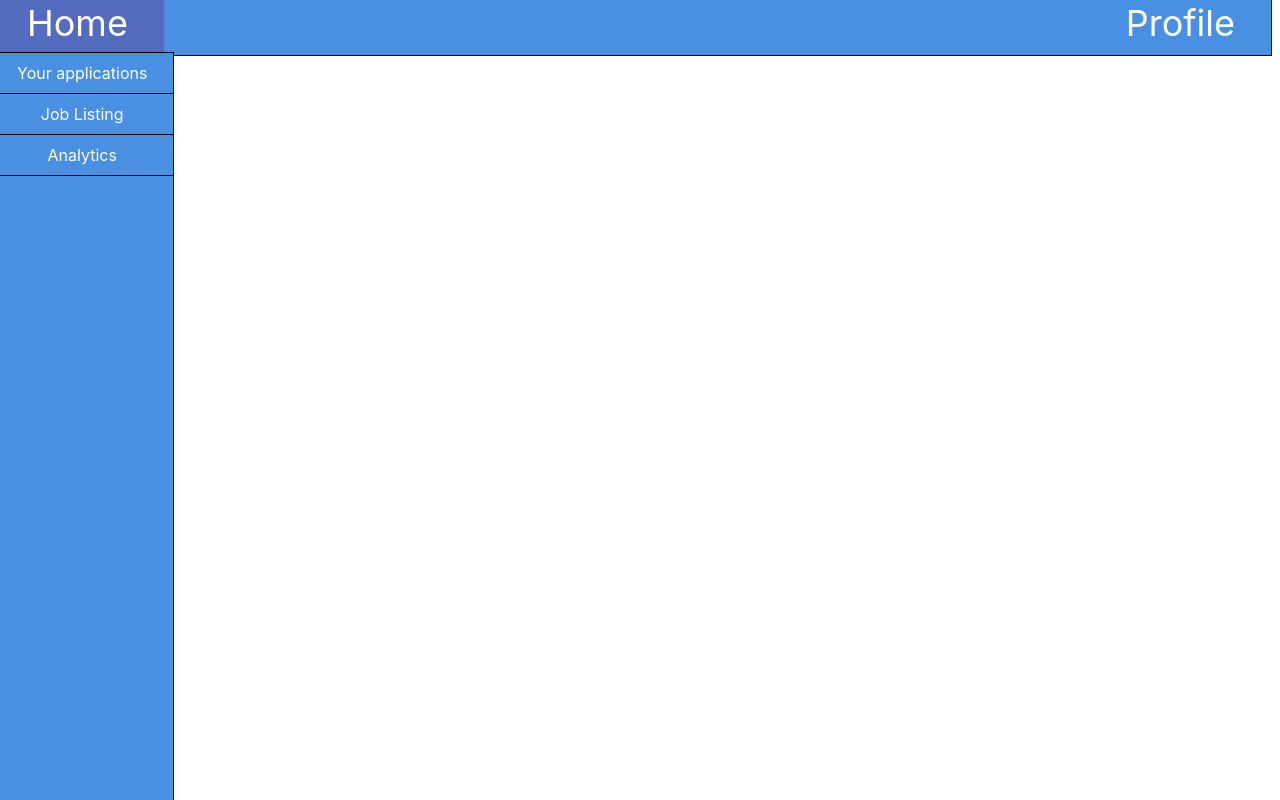
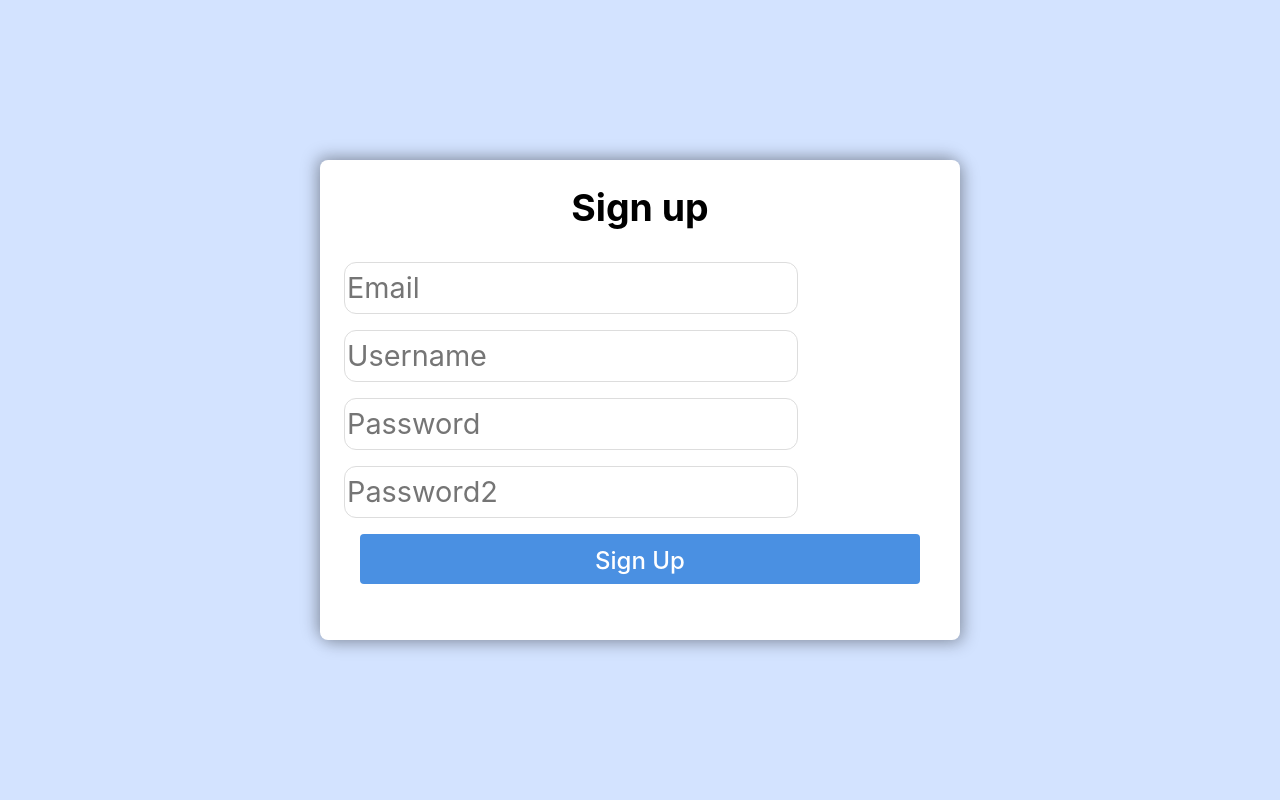
Before and after one commit to Panfi98/BrainsFrontend, a React (Vite) app: page /signup in a window 1280 px wide. Built offline with nearby package versions, Linux system fonts and the light colour scheme.

Commit message:
Sign up/daniil (#3)
* outlined the structure of the sign-up page, and introduced logic

* added password protection feature

* sign up works

* added css

```diff
--- a/src/App.jsx
+++ b/src/App.jsx
@@ -13,6 +13,7 @@ import StageSkillsInfo from './Components/CVmaker/StageSkillsInfo.jsx';
 import StageExperienceInfo from './Components/CVmaker/StageExperienceInfo.jsx';
 import StageCertificationInfo from './Components/CVmaker/StageCertificationInfo.jsx';
 import Profile from './Components/ProfilePage/Profile.jsx';
+import {SignUp} from "./Components/Authorization/SignUp.jsx";
 
 function App() {
   const location = useLocation();
@@ -20,10 +21,11 @@ function App() {
   return (
     <AuthProvider>
       <div className="grid-container">
-        {(location.pathname !== "/login" && location.pathname !== "/") && <Navbar />}
+        {(location.pathname !== "/login" && location.pathname !== "/" && location.pathname !== "/signup") && <Navbar />}
           <Routes>
             <Route path="/" element={<FirstPage />}/>
             <Route path="/login" element={<Login />}/>
+            <Route path="/signup" element={<SignUp/>}/>
             <Route path="/profile" element={<Profile />}/>
             <Route path="/dashboard" element={<Dashboard />}/>
             <Route path="/your-applications" element={<YourApplications />}/>
--- a/src/Components/Authorization/Login.css
+++ b/src/Components/Authorization/Login.css
@@ -22,9 +22,9 @@
     top: 25%;
     transform: translate(-50%, -50%);
     box-shadow: 4px 4px 16px #00000040,
-                -4px -4px 16px #00000040;
+    -4px -4px 16px #00000040;
     font-weight: 500;
-            }
+}
 
 .login input {
     width: 638px;
--- /dev/null
+++ b/src/Components/Authorization/SignUp.css
@@ -0,0 +1,84 @@
+.signup-container{
+    width: 100dvw;
+    height: 100dvh;
+    background-color: #D3E3FF;
+    font-size: 2rem;
+}
+
+.signup {
+    background-color: #ffffff;
+    border-radius: 0.5rem;
+    display: flex;
+    flex-direction: column;
+    align-items: center;
+    justify-content: center;
+    position:absolute;
+    gap: 1rem;
+    left:50%;
+    top:25%;
+    transform:translate(-50%,-50%);
+    box-shadow: 4px 4px 16px #00000040,
+    -4px -4px 16px #00000040;
+}
+
+.signup input {
+    margin-top: 1rem;
+    width: 35dvw;
+    height: 6dvh;
+    border: 1px solid #ddd;
+    border-radius: 12px;
+    font-size: 1.8rem;
+    transition: border-color 0.2s ease-in-out;
+    text-transform: capitalize;
+}
+
+.text-input input:focus {
+    outline: none;
+    border-color: #4a90e2;
+    box-shadow: 0 0 0 2px rgba(74, 144, 226, 0.2);
+}
+
+.signup button {
+    background-color: #4a90e2;
+    margin: 1rem;
+    color: white;
+    border: none;
+    border-radius: 4px;
+    padding: 12px;
+    width: 70dvh;
+    height: 50px;
+    font-size: 24px;
+    font-weight: 500;
+    cursor: pointer;
+    transition: background-color 0.2s ease;
+}
+
+.signup button:hover {
+    background-color: #3a7bc8;
+}
+
+.signup button:active {
+    background-color: #2d6db5;
+}
+
+
+/* For landscape orientation (width > height) */
+@media (orientation: landscape) {
+    .signup {
+        width: 50dvw;
+        height: 60dvh;
+        margin: 200px auto;
+    }
+    .signup button {
+
+    }
+}
+
+/* For portrait orientation (height >= width) */
+@media (orientation: portrait) {
+    .signup {
+        width: 80dvw;
+        height: 35dvh;
+        margin: 50px auto;
+    }
+}
--- /dev/null
+++ b/src/Components/Authorization/SignUp.jsx
@@ -0,0 +1,80 @@
+import './SignUp.css'
+import { useNavigate } from "react-router-dom";
+import { useState } from "react";
+import { TextInput } from "../Input Field/TextInput.jsx";
+import { CreateUser } from "../../Fetcher/CreateUser.js";
+
+export function SignUp() {
+    const [newUserData, setNewUserData] = useState({
+        username: "",
+        password: "",
+        password2: "",
+        email: ""
+    });
+    const [isLoading, setIsLoading] = useState(false);
+    const navigate = useNavigate();
+
+    const onChange = (e) => {
+        const { name, value } = e.target;
+        setNewUserData({ ...newUserData, [name]: value });
+    };
+
+    const onSubmit = async (e) => {
+        e.preventDefault();
+
+        if (!newUserData.email || !newUserData.username || !newUserData.password || !newUserData.password2) {
+            alert('Please fill in all fields');
+            return;
+        }
+
+        if (newUserData.password !== newUserData.password2) {
+            alert('Passwords do not match');
+            return;
+        }
+
+        setIsLoading(true);
+        try {
+            const response = await CreateUser(newUserData);
+            if (response.ok) {
+                navigate('/login');
+                console.log('Successfully signed up');
+            }
+        } catch (error) {
+            console.error('Signup error:', error);
+        } finally {
+            setIsLoading(false);
+        }
+    };
+
+    return (
+        <div className='signup-container'>
+            <div className='signup'>
+                <h3>Sign up</h3>
+                <form onSubmit={onSubmit}>
+                    <TextInput label='email' onChange={onChange} value={newUserData.email} />
+                    <TextInput label='username' onChange={onChange} value={newUserData.username} />
+                    <TextInput
+                        label='password'
+                        onChange={onChange}
+                        value={newUserData.password}
+                        type="password"
+                    />
+                    <TextInput
+                        label='password2'
+                        onChange={onChange}
+                        value={newUserData.password2}
+                        type="password"
+                    />
+                    <button
+                        type="submit"
+                        className="signup-button"
+                        disabled={isLoading}
+                    >
+                        {isLoading ? 'Signing up...' : 'Sign Up'}
+                    </button>
+                </form>
+                <div className='signup-footer'></div>
+            </div>
+        </div>
+    );
+}
--- a/src/Components/Input Field/TextInput.jsx
+++ b/src/Components/Input Field/TextInput.jsx
@@ -1,8 +1,8 @@
-export function TextInput({label, value, onChange}) {
+export function TextInput({label, value, onChange, type = 'text'}) {
 
     return (
         <div className={'text-input'}>
-            <input type = 'text'
+            <input type = {type}
             name={label}
             onChange={onChange}
             value={value}
--- /dev/null
+++ b/src/Fetcher/CreateUser.js
@@ -0,0 +1,24 @@
+
+
+export async function CreateUser(userData){
+    const {username, password, password2, email,} = userData
+    if (password !== password2) {
+        return alert('Passwords do not match')
+    }
+    const response = await fetch(import.meta.env.VITE_BRAIN_SIGNUP_ENDPOINT, {
+        method: "POST",
+        headers: {
+            'accept': '*/*',
+            'Content-Type': 'application/json'
+        },
+        body: JSON.stringify({
+            name: username,
+            password: password,
+            email: email,
+        })
+    });
+    if (!response.ok) {
+        return alert('Failed to create user');
+    }
+    return response;
+}
```
Also changed, not shown: src/dev/index.js (added, +9 -0 lines), src/dev/palette.jsx (added, +25 -0 lines), src/dev/previews.jsx (added, +11 -0 lines), src/dev/useInitial.js (added, +15 -0 lines).
